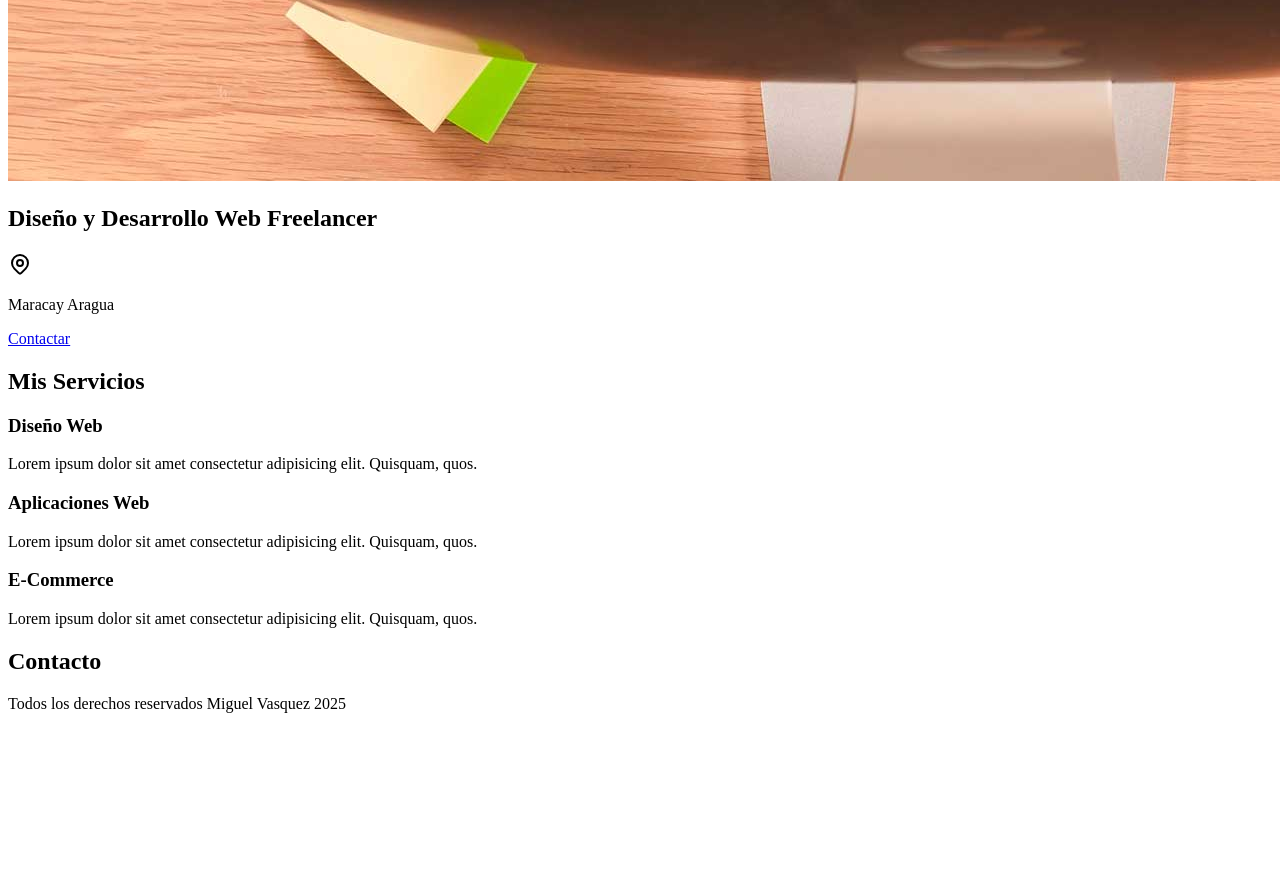
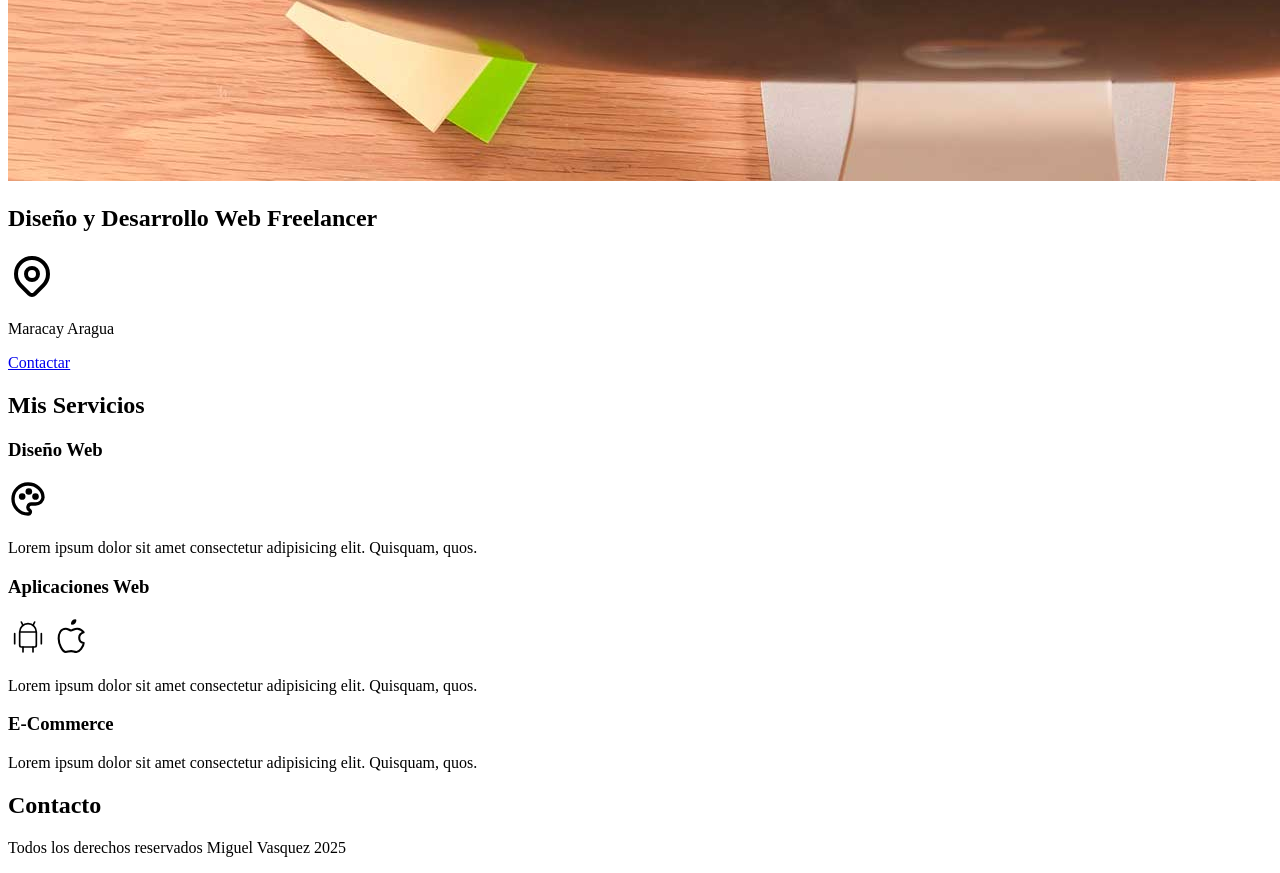
Before and after one commit to MigdeveloperWeb/portafolio, a plain HTML site: page index.html in a window 1280 px wide. Shown: the part 773-1646 px from the top of the page. Before the commit the page ends 1502 px from the top, so only its background shows below. Drawn offline with Linux system fonts and the light colour scheme.

Commit message:
añadiendo vectores

```diff
--- a/index.html
+++ b/index.html
@@ -22,7 +22,7 @@
     <section>
         <h2>Diseño y Desarrollo Web Freelancer</h2>
         <p>
-            <svg  xmlns="http://www.w3.org/2000/svg"  width="24"  height="24"  viewBox="0 0 24 24"  fill="none"  stroke="currentColor"  stroke-width="2"  stroke-linecap="round"  stroke-linejoin="round"  class="icon icon-tabler icons-tabler-outline icon-tabler-map-pin"><path stroke="none" d="M0 0h24v24H0z" fill="none"/><path d="M9 11a3 3 0 1 0 6 0a3 3 0 0 0 -6 0" /><path d="M17.657 16.657l-4.243 4.243a2 2 0 0 1 -2.827 0l-4.244 -4.243a8 8 0 1 1 11.314 0z" /></svg>
+            <svg xmlns="http://www.w3.org/2000/svg" viewBox="0 0 24 24" fill="none" stroke="currentColor" stroke-linecap="round" stroke-linejoin="round" width="48" height="48" stroke-width="2"> <path d="M9 11a3 3 0 1 0 6 0a3 3 0 0 0 -6 0"></path> <path d="M17.657 16.657l-4.243 4.243a2 2 0 0 1 -2.827 0l-4.244 -4.243a8 8 0 1 1 11.314 0z"></path> </svg>
         </p>
         <p>Maracay Aragua</p>
         <a href="#">Contactar</a>
@@ -35,12 +35,17 @@
 
         <section>
             <h3>Diseño Web</h3>
+            <svg xmlns="http://www.w3.org/2000/svg" viewBox="0 0 24 24" fill="none" stroke="currentColor" stroke-linecap="round" stroke-linejoin="round" width="40" height="40" stroke-width="2"> <path d="M12 21a9 9 0 0 1 0 -18c4.97 0 9 3.582 9 8c0 1.06 -.474 2.078 -1.318 2.828c-.844 .75 -1.989 1.172 -3.182 1.172h-2.5a2 2 0 0 0 -1 3.75a1.3 1.3 0 0 1 -1 2.25"></path> <path d="M8.5 10.5m-1 0a1 1 0 1 0 2 0a1 1 0 1 0 -2 0"></path> <path d="M12.5 7.5m-1 0a1 1 0 1 0 2 0a1 1 0 1 0 -2 0"></path> <path d="M16.5 10.5m-1 0a1 1 0 1 0 2 0a1 1 0 1 0 -2 0"></path> </svg>
             <p>Lorem ipsum dolor sit amet consectetur adipisicing elit. Quisquam, quos.</p>
 
         </section>
 
         <section>
             <h3>Aplicaciones Web</h3>
+            <svg xmlns="http://www.w3.org/2000/svg" viewBox="0 0 24 24" fill="none" stroke="currentColor" stroke-linecap="round" stroke-linejoin="round" width="40" height="40" stroke-width="1"> <path d="M4 10l0 6"></path> <path d="M20 10l0 6"></path> <path d="M7 9h10v8a1 1 0 0 1 -1 1h-8a1 1 0 0 1 -1 -1v-8a5 5 0 0 1 10 0"></path> <path d="M8 3l1 2"></path> <path d="M16 3l-1 2"></path> <path d="M9 18l0 3"></path> <path d="M15 18l0 3"></path> </svg>
+
+            <svg xmlns="http://www.w3.org/2000/svg" viewBox="0 0 24 24" fill="none" stroke="currentColor" stroke-linecap="round" stroke-linejoin="round" width="40" height="40" stroke-width="1.25"> <path d="M8.286 7.008c-3.216 0 -4.286 3.23 -4.286 5.92c0 3.229 2.143 8.072 4.286 8.072c1.165 -.05 1.799 -.538 3.214 -.538c1.406 0 1.607 .538 3.214 .538s4.286 -3.229 4.286 -5.381c-.03 -.011 -2.649 -.434 -2.679 -3.23c-.02 -2.335 2.589 -3.179 2.679 -3.228c-1.096 -1.606 -3.162 -2.113 -3.75 -2.153c-1.535 -.12 -3.032 1.077 -3.75 1.077c-.729 0 -2.036 -1.077 -3.214 -1.077z"></path> <path d="M12 4a2 2 0 0 0 2 -2a2 2 0 0 0 -2 2"></path> </svg>
+
             <p>Lorem ipsum dolor sit amet consectetur adipisicing elit. Quisquam, quos.</p>
         </section>
 
```
